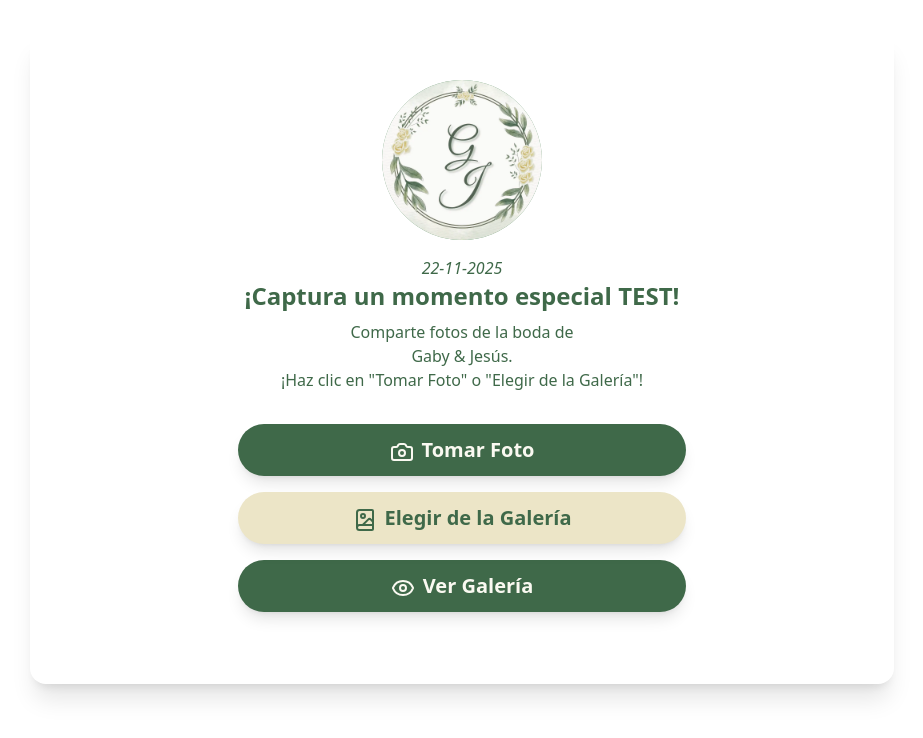
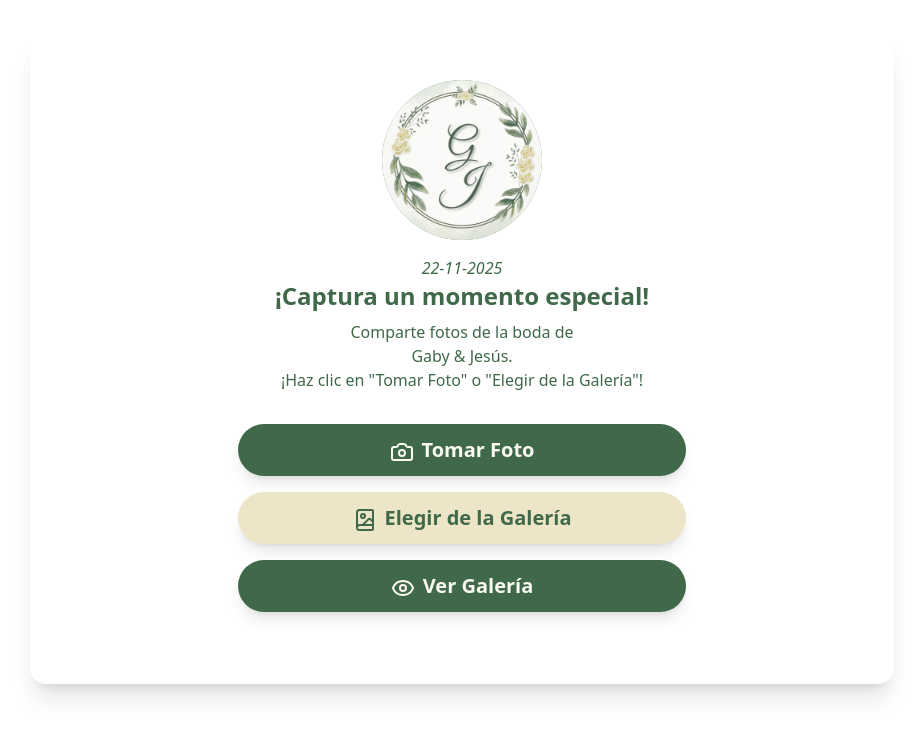
Before and after one commit to Chuyto70/weddin-app, a Next.js app: page / in a window 1280 px wide. Shown: the top 738 px of the page, without its empty margins (178-1101 px from the left). Built offline with nearby package versions, Linux system fonts and the light colour scheme.

Commit message:
Finish test

```diff
--- a/app/page.tsx
+++ b/app/page.tsx
@@ -24,7 +24,7 @@ export default function Home() {
             </div>
              <p className='text-primary italic'>22-11-2025</p>
             <h2 className="text-2xl font-semibold text-foreground mb-2">
-              ¡Captura un momento especial TEST!
+              ¡Captura un momento especial!
             </h2>
             <p className="text-muted-foreground max-w-md mx-auto">
               Comparte fotos de la boda de  <br></br> Gaby & Jesús. <br></br> ¡Haz clic en &quot;Tomar Foto&quot; o &quot;Elegir de la Galería&quot;!
```
